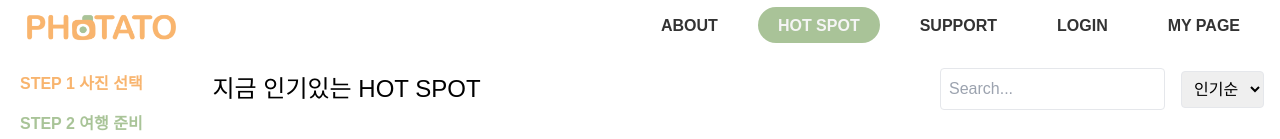
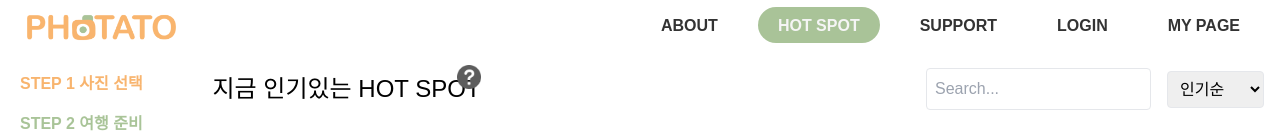
Before and after one commit to Uxic-2/Front-End, a React (Create React App) app: page /hot-spot in a window 1280 px wide. Shown: the top 139 px of the page. Built offline with nearby package versions, Linux system fonts and the light colour scheme; the HTML template or start-up script is replaced by a standard one.

Commit message:
hotspot 물음표 아이콘 사진 추가 및  툴팁 설정

```diff
--- a/src/App.css
+++ b/src/App.css
@@ -39,3 +39,11 @@
   scrollbar-color: #A9C398 #f0f0f0;
   /* 스크롤바 색상과 트랙 색상 */
 }
+
+.tooltip-icon:hover+.tooltip-text {
+  display: block;
+}
+
+.tooltip-text {
+  display: none;
+}
--- a/src/pages/Hotspot.jsx
+++ b/src/pages/Hotspot.jsx
@@ -4,12 +4,15 @@ import SideBar from "../components/SideBar";
 import links from "../components/SideBar/SBHotspot";
 import Modal from "./HotspotModal";
 import HiddenSpot from "./HiddenSpot";
+import questionIcon from "../imgs/question.png";
 
 const HotSpot = () => {
-  const hotSpots = Array(9).fill({ likes: 123456789 }).map((spot, index) => ({
-    ...spot,
-    likes: spot.likes - index * 1000000, // 하트수 임의
-  }));
+  const hotSpots = Array(9)
+    .fill({ likes: 123456789 })
+    .map((spot, index) => ({
+      ...spot,
+      likes: spot.likes - index * 1000000, // 하트수 임의
+    }));
 
   const [modalIsOpen, setModalIsOpen] = useState(false);
   const [currentComponent, setCurrentComponent] = useState("HotSpot");
@@ -31,7 +34,22 @@ const HotSpot = () => {
         {currentComponent === "HotSpot" ? (
           <>
             <div className="flex justify-between items-center mb-6">
-              <h2 className="text-2xl">지금 인기있는 HOT SPOT</h2>
+              <div className="relative">
+                <h2 className="text-2xl">지금 인기있는 HOT SPOT</h2>
+                <div className="absolute -top-2 right-0 flex items-center">
+                  <img
+                    src={questionIcon}
+                    alt="Question"
+                    className="tooltip-icon ml-2 w-6 h-6"
+                  />
+                  <div className="tooltip-text absolute bg-gray-800 text-white text-sm p-2 rounded shadow-lg -mt-2 -ml-16 w-72">
+                    STEP 1에서는 타 유저들의 여행 사진을 모아두어 한 눈에
+                    확인하실 수 있습니다. 하트 버튼을 누를 시 여행 폴더에
+                    저장하실 수 있고, 선택 버튼을 누르시면 HIDDEN SPOT으로
+                    넘어가게 됩니다. 지금 당장 원하는 사진을 골라보세요!
+                  </div>
+                </div>
+              </div>
               <div className="flex items-center">
                 <input
                   type="text"
@@ -41,6 +59,7 @@ const HotSpot = () => {
                 <select className="border rounded p-2" defaultValue="인기순">
                   <option value="인기순">인기순</option>
                   <option value="최신순">최신순</option>
+                  <option value="가나다순">가나다순</option>
                 </select>
               </div>
             </div>
```
Also changed, not shown: src/imgs/question.png (added).
